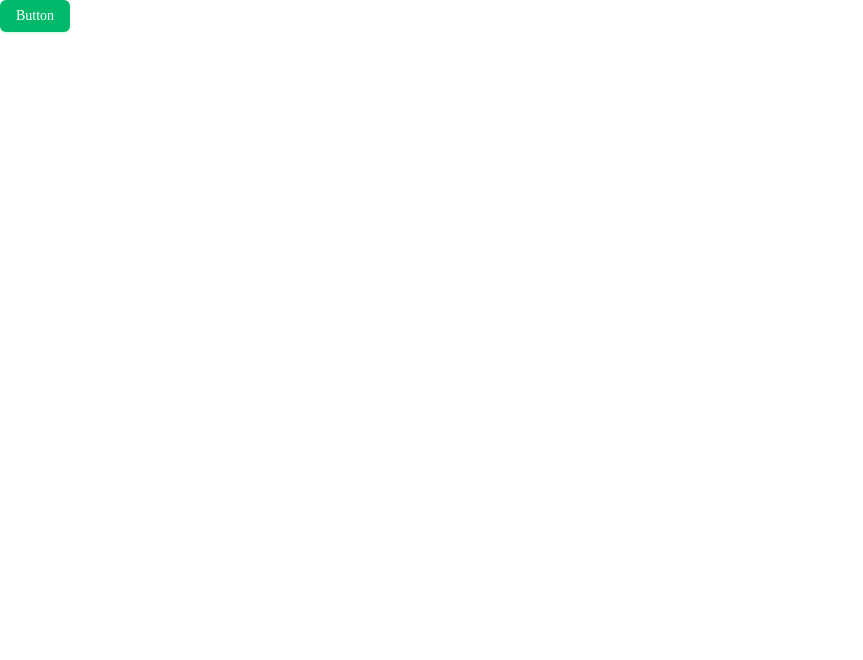
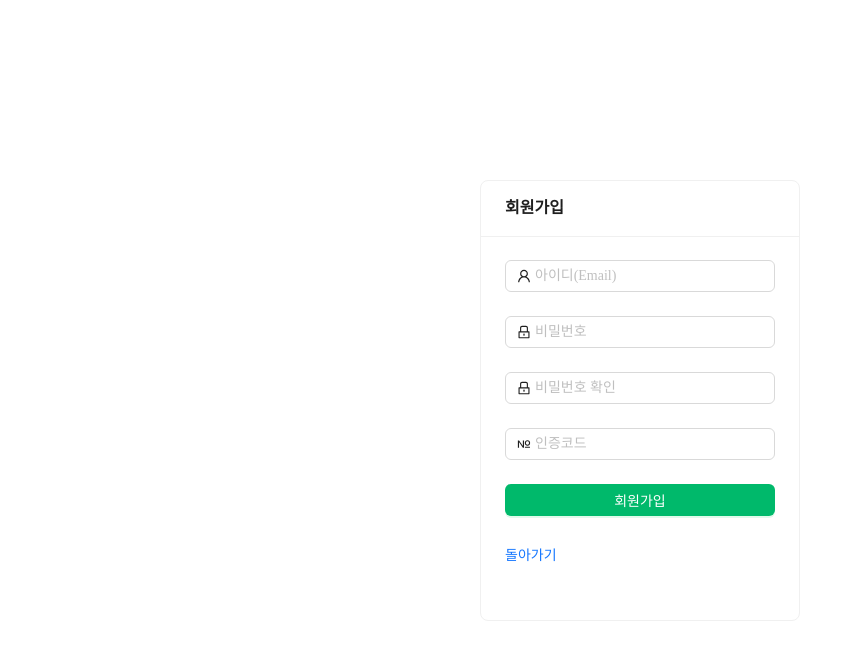
Before and after one commit to coldrain-f/antd-dashboard, a React (Create React App) app: page /join in a window 1280 px wide. Shown: the top 660 px of the page, without its empty margins (0-863 px from the left). Built offline with nearby package versions, Linux system fonts and the light colour scheme.

Commit message:
Add: 회원가입 화면 추가

```diff
--- a/src/App.tsx
+++ b/src/App.tsx
@@ -12,6 +12,7 @@ const App: React.FC = () => {
         token: {
           colorPrimary: "#00B96B",
           fontFamily: "Noto Sans KR",
+          fontSize: 14, // default
         },
         // algorithm: [theme.darkAlgorithm, theme.compactAlgorithm],
       }}
--- a/src/CloudLogin.tsx
+++ b/src/CloudLogin.tsx
@@ -37,9 +37,15 @@ const CloudLogin: React.FC = () => {
 
   return (
     <>
-      <Row justify="center" align="middle" style={{ minHeight: "100vh" }}>
+      <Row
+        justify="center"
+        align="middle"
+        style={{
+          minHeight: "100vh",
+        }}
+      >
         <Col span={6}>
-          <Card title="LOGIN" bordered={true}>
+          <Card title="로그인" bordered={true}>
             <Form
               name="login"
               layout="vertical"
@@ -50,12 +56,12 @@ const CloudLogin: React.FC = () => {
             >
               <Form.Item<FieldType>
                 name="username"
-                rules={[{ required: true, message: "아이디를 입력해 주세요!" }]}
+                rules={[
+                  { required: true, message: "아이디를 입력해 주세요!" },
+                  { type: "email", message: "올바른 이메일 형식이 아닙니다!" },
+                ]}
               >
-                <Input
-                  prefix={<UserOutlined className="site-form-item-icon" />}
-                  placeholder="아이디"
-                />
+                <Input prefix={<UserOutlined />} placeholder="아이디(Email)" />
               </Form.Item>
               <Form.Item<FieldType>
                 name="password"
@@ -64,7 +70,7 @@ const CloudLogin: React.FC = () => {
                 ]}
               >
                 <Input
-                  prefix={<LockOutlined className="site-form-item-icon" />}
+                  prefix={<LockOutlined />}
                   type="password"
                   placeholder="비밀번호"
                 />
--- a/src/CloudSignUp.tsx
+++ b/src/CloudSignUp.tsx
@@ -1,10 +1,95 @@
-import { Button } from "antd";
 import React from "react";
+import {
+  LockOutlined,
+  UserOutlined,
+  MailOutlined,
+  FieldNumberOutlined,
+  NumberOutlined,
+} from "@ant-design/icons";
+import { Button, Row, Col, Card, Form, Input, Typography } from "antd";
+
+type FieldType = {
+  username?: string;
+  password?: string;
+  passwordConfirm?: string;
+  email?: string;
+};
+
+// Todo: - 인증번호 전송 버튼 추가
+//       - 아이디 사용할 수 없는 아이디입니다.(중복체크 기능)
+//       - 인증번호 validation 체크
+
+const { Link } = Typography;
 
 const CloudSignUp: React.FC = () => {
   return (
     <>
-      <Button type="primary">Button</Button>
+      <Row
+        justify="center"
+        align="middle"
+        style={{
+          minHeight: "100vh",
+        }}
+      >
+        <Col span={6}>
+          <Card title="회원가입">
+            <Form name="sign-up" layout="vertical" autoComplete="off">
+              <Form.Item<FieldType>
+                name="username"
+                rules={[
+                  { required: true, message: "아이디를 입력해 주세요!" },
+                  { type: "email", message: "올바른 이메일 형식이 아닙니다!" },
+                ]}
+              >
+                <Input prefix={<UserOutlined />} placeholder="아이디(Email)" />
+              </Form.Item>
+
+              <Form.Item<FieldType>
+                name="password"
+                rules={[
+                  { required: true, message: "비밀번호를 입력해 주세요!" },
+                ]}
+              >
+                <Input
+                  prefix={<LockOutlined />}
+                  type="password"
+                  placeholder="비밀번호"
+                />
+              </Form.Item>
+
+              <Form.Item<FieldType>
+                name="passwordConfirm"
+                rules={[
+                  { required: true, message: "비밀번호 확인을 입력해 주세요!" },
+                ]}
+              >
+                <Input
+                  prefix={<LockOutlined />}
+                  type="password"
+                  placeholder="비밀번호 확인"
+                />
+              </Form.Item>
+
+              <Form.Item name="auth-code">
+                <Input
+                  prefix={<FieldNumberOutlined />}
+                  placeholder="인증코드"
+                />
+              </Form.Item>
+
+              <Form.Item>
+                <Button type="primary" htmlType="submit" block>
+                  회원가입
+                </Button>
+              </Form.Item>
+
+              <Form.Item>
+                <Link href="/">돌아가기</Link>
+              </Form.Item>
+            </Form>
+          </Card>
+        </Col>
+      </Row>
     </>
   );
 };
```
